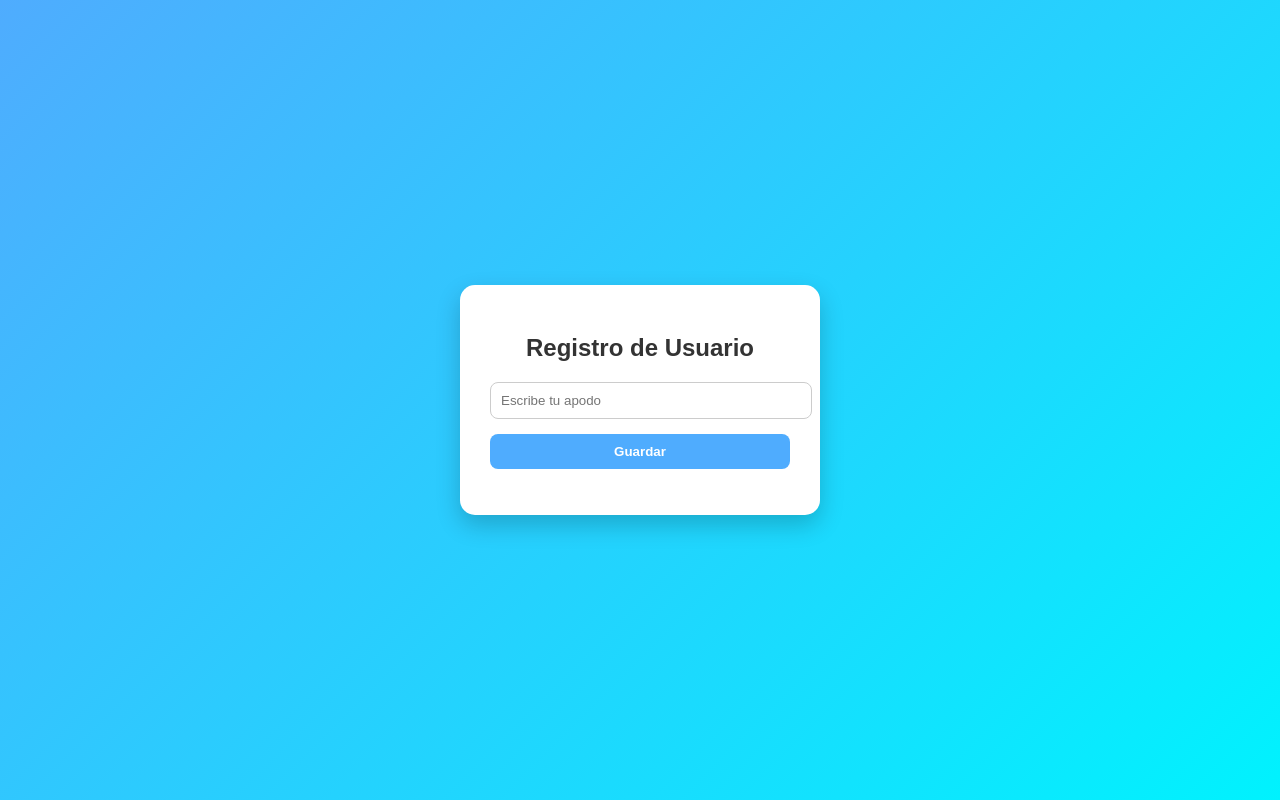
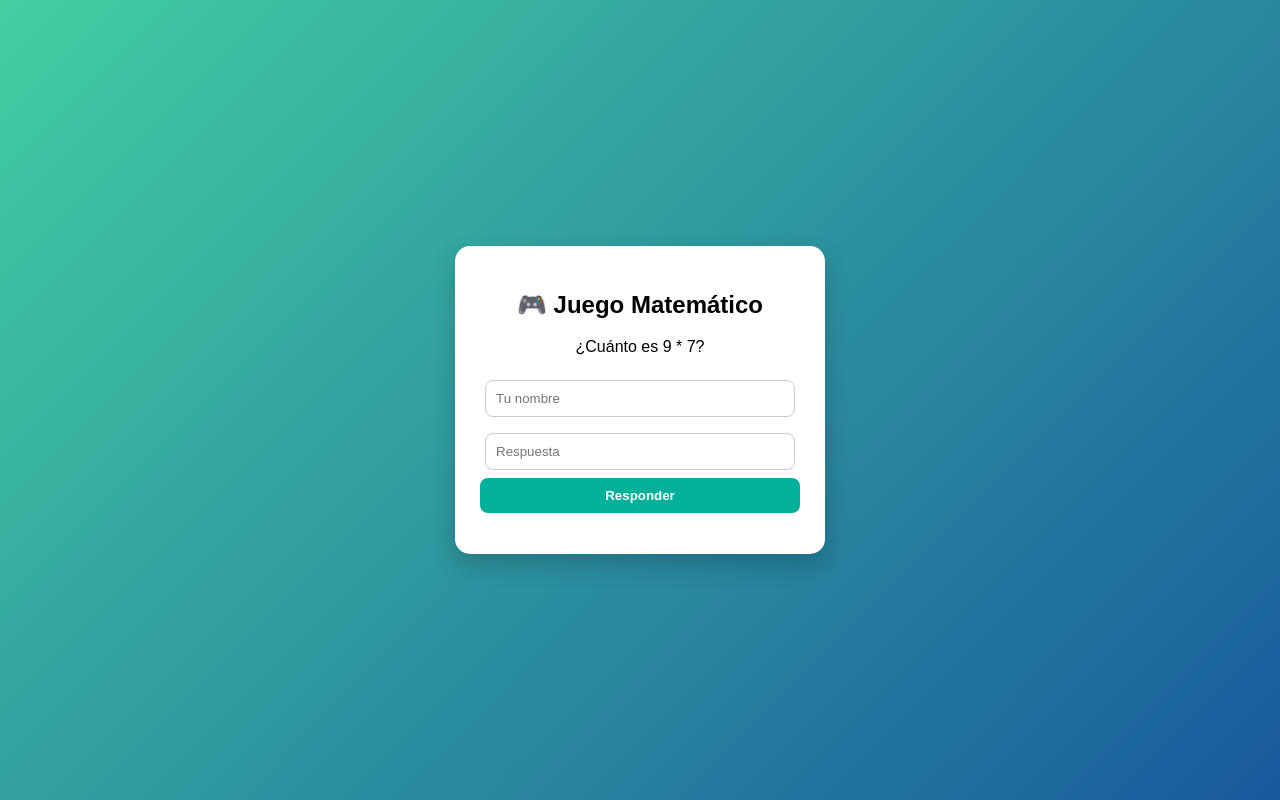
Before and after one commit to Javi198780/matesupabasedj, a plain HTML site: page index.html in a window 1280 px wide. Drawn offline with Linux system fonts and the light colour scheme.

Commit message:
Update index.html

```diff
--- a/index.html
+++ b/index.html
@@ -2,60 +2,53 @@
 <html lang="es">
 <head>
 <meta charset="UTF-8">
-<title>Operaciones Fundamentales</title>
+<title>Juego Matemático + Puntos</title>
 
 <style>
 body {
-    font-family: Arial, sans-serif;
-    background: linear-gradient(135deg, #4facfe, #00f2fe);
-    height: 100vh;
+    font-family: Arial;
+    background: linear-gradient(135deg, #43cea2, #185a9d);
     display: flex;
     justify-content: center;
     align-items: center;
+    height: 100vh;
     margin: 0;
 }
 
 .card {
     background: white;
-    padding: 30px;
+    padding: 25px;
     border-radius: 15px;
+    width: 320px;
+    text-align: center;
     box-shadow: 0 10px 25px rgba(0,0,0,0.2);
-    width: 300px;
-    text-align: center;
-}
-
-h2 {
-    margin-bottom: 20px;
-    color: #333;
 }
 
 input {
-    width: 100%;
+    width: 90%;
     padding: 10px;
-    margin-bottom: 15px;
+    margin: 8px 0;
+    border-radius: 8px;
     border: 1px solid #ccc;
-    border-radius: 8px;
-    outline: none;
 }
 
 button {
+    padding: 10px;
     width: 100%;
-    padding: 10px;
-    background: #4facfe;
-    color: white;
     border: none;
     border-radius: 8px;
+    background: #00b09b;
+    color: white;
+    font-weight: bold;
     cursor: pointer;
-    font-weight: bold;
-    transition: 0.3s;
 }
 
 button:hover {
-    background: #007acc;
+    background: #007c6e;
 }
 
 #mensaje {
-    margin-top: 15px;
+    margin-top: 10px;
     font-weight: bold;
 }
 </style>
@@ -65,11 +58,14 @@ button:hover {
 
 <div class="card">
 
-<h2>Registro de Usuario</h2>
+<h2>🎮 Juego Matemático</h2>
 
-<input type="text" id="apodo" placeholder="Escribe tu apodo">
+<p id="operacion">Cargando...</p>
 
-<button onclick="guardarUsuario()" id="btn">Guardar</button>
+<input type="text" id="apodo" placeholder="Tu nombre">
+<input type="number" id="respuesta" placeholder="Respuesta">
+
+<button onclick="verificar()">Responder</button>
 
 <p id="mensaje"></p>
 
@@ -80,53 +76,80 @@ button:hover {
 const SUPABASE_URL = "https://qebardxcfqygyqfmgsve.supabase.co";
 const SUPABASE_KEY = "sb_publishable_qX4tkZKMKofpFKnfNa7s4w_w85jJ-WQ";
 
-function generarCodigo() {
-    return "MAT-" + Math.random().toString(36).substring(2, 6).toUpperCase();
+let num1, num2, op, resultado;
+
+function generarOperacion() {
+    const ops = ["+", "-", "*", "/"];
+    op = ops[Math.floor(Math.random() * ops.length)];
+
+    num1 = Math.floor(Math.random() * 10) + 1;
+    num2 = Math.floor(Math.random() * 10) + 1;
+
+    if (op === "+") resultado = num1 + num2;
+    if (op === "-") resultado = num1 - num2;
+    if (op === "*") resultado = num1 * num2;
+    if (op === "/") {
+        num1 = num1 * num2;
+        resultado = num1 / num2;
+    }
+
+    document.getElementById("operacion").innerText =
+        `¿Cuánto es ${num1} ${op} ${num2}?`;
 }
 
-async function guardarUsuario() {
+async function guardarPuntos(apodo, puntos) {
 
-    let apodo = document.getElementById("apodo").value;
-    let mensaje = document.getElementById("mensaje");
-    let btn = document.getElementById("btn");
-
-    if (apodo.trim() === "") {
-        mensaje.innerText = "⚠ Escribe un apodo";
-        mensaje.style.color = "red";
-        return;
-    }
-
-    let codigo = generarCodigo();
-
-    btn.disabled = true;
-    btn.innerText = "Guardando...";
-
-    let res = await fetch(SUPABASE_URL + "/rest/v1/usuarios", {
+    await fetch(SUPABASE_URL + "/rest/v1/puntos", {
         method: "POST",
         headers: {
             "Content-Type": "application/json",
             "apikey": SUPABASE_KEY,
-            "Authorization": "Bearer " + SUPABASE_KEY,
-            "Prefer": "return=minimal"
+            "Authorization": "Bearer " + SUPABASE_KEY
         },
         body: JSON.stringify({
-            apodo: apodo,
-            codigo: codigo
+            usuario: apodo,
+            puntos: puntos,
+            fecha: new Date().toISOString()
         })
     });
+}
 
-    btn.disabled = false;
-    btn.innerText = "Guardar";
+async function verificar() {
 
-    if (res.ok) {
+    let apodo = document.getElementById("apodo").value;
+    let respuesta = parseFloat(document.getElementById("respuesta").value);
+    let mensaje = document.getElementById("mensaje");
+
+    if (!apodo) {
+        mensaje.style.color = "red";
+        mensaje.innerText = "Escribe tu nombre";
+        return;
+    }
+
+    if (respuesta === resultado) {
+
+        let puntos = 1;
+
+        // BONUS por tipo de operación
+        if (op === "*") puntos = 2;
+        if (op === "/") puntos = 3;
+
+        await guardarPuntos(apodo, puntos);
+
         mensaje.style.color = "green";
-        mensaje.innerText = "✔ Usuario guardado: " + codigo;
-        document.getElementById("apodo").value = "";
+        mensaje.innerText = `✔ Correcto +${puntos} puntos`;
+
+        generarOperacion();
+
     } else {
         mensaje.style.color = "red";
-        mensaje.innerText = "❌ Error al guardar";
+        mensaje.innerText = "❌ Incorrecto";
     }
+
+    document.getElementById("respuesta").value = "";
 }
+
+generarOperacion();
 
 </script>
 
```
